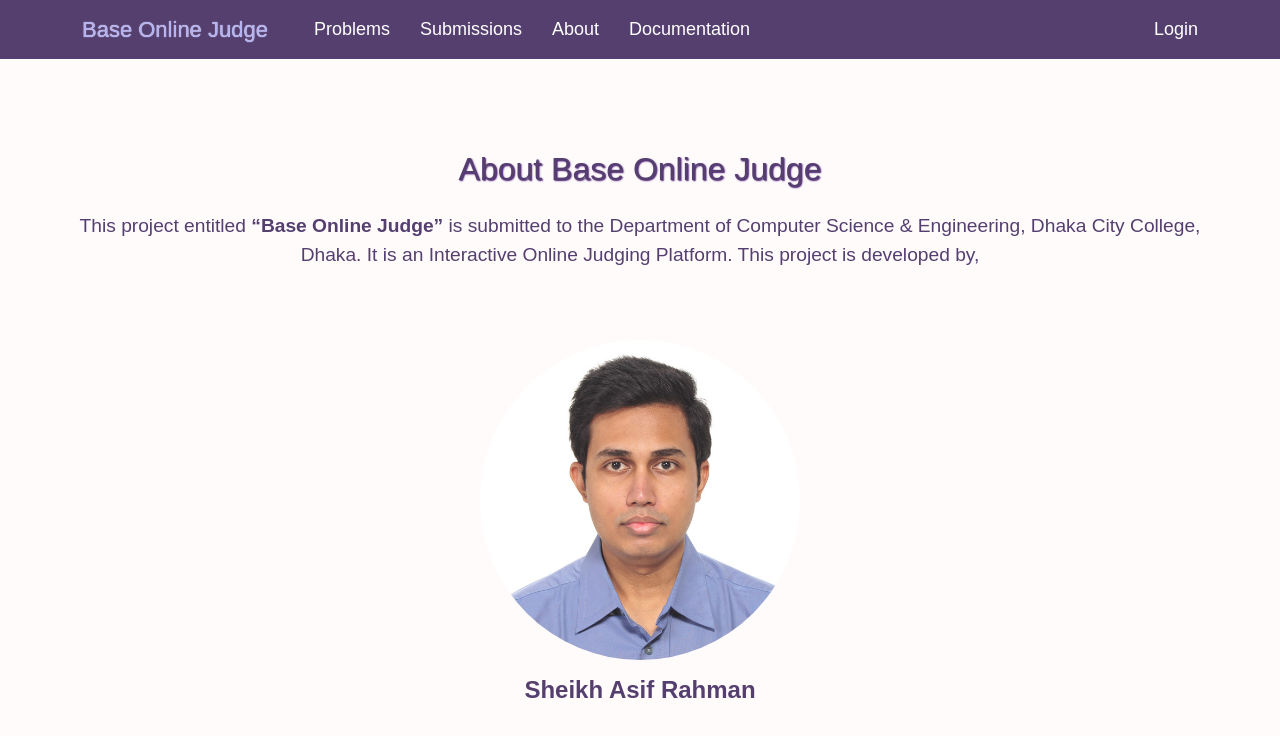
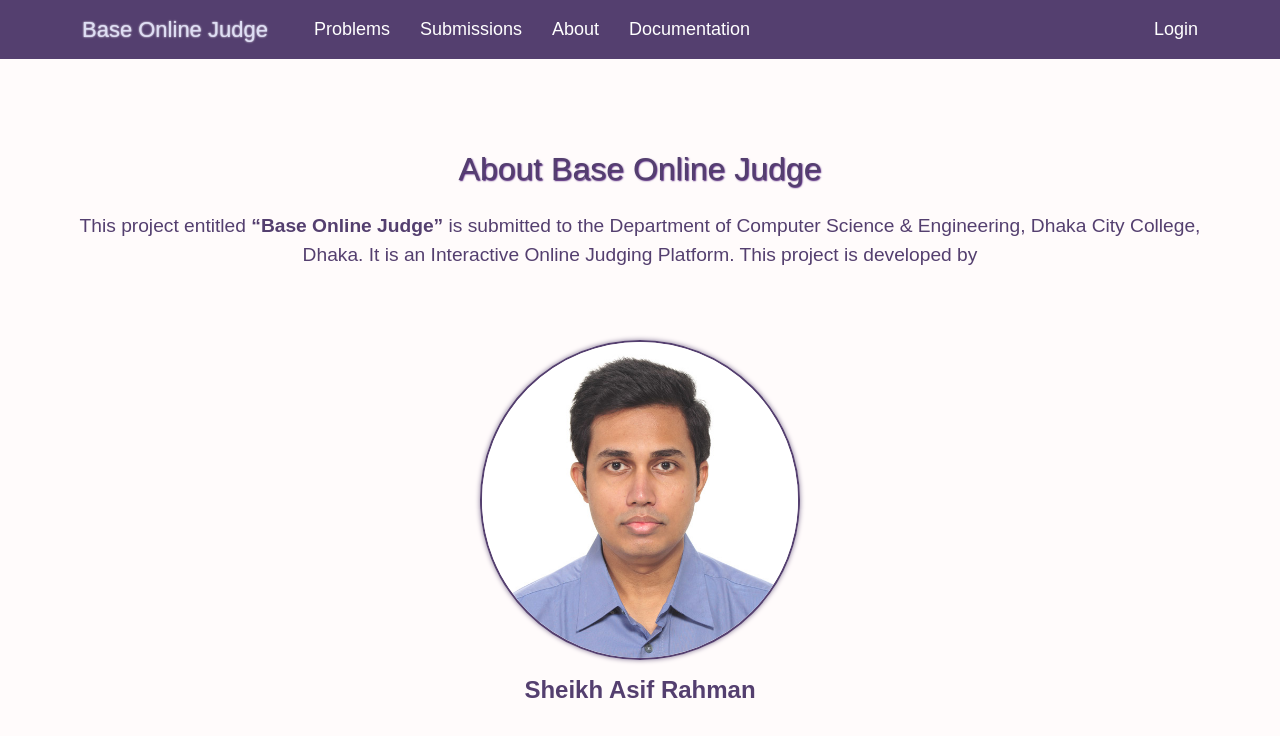
Before and after one commit to skasif48/base-online-judge, a React (Create React App) app: page /about in a window 1280 px wide. In both pictures the pointer is over the link "Base Online Judge". Shown: the top 736 px of the page. Built offline with nearby package versions, Linux system fonts and the light colour scheme; no server answers; a web font is replaced by a local one.

Commit message:
FIX: About Page Styling

```diff
--- a/src/components/About/About.css
+++ b/src/components/About/About.css
@@ -2,6 +2,9 @@
   width: 20em;
   height: 20em;
   border-radius: 50%;
+
+  border: 2px solid #543f6f;
+  box-shadow: 0px 0px 5px #847696;
 }
 
 .about-card {
--- a/src/components/About/About.js
+++ b/src/components/About/About.js
@@ -26,7 +26,7 @@ const About = () => {
 
           It is an Interactive Online Judging Platform.
 
-          This project is developed by,
+          This project is developed by
         </p>
       </div>
 
--- a/src/components/Navbar/Navbar.css
+++ b/src/components/Navbar/Navbar.css
@@ -5,8 +5,8 @@ a {
   transition: 0.2 ease-in-out;
 }
 a:hover {
-  color: #b4b2f3;
-  text-shadow: 0px 0px 1px #ffffff;
+  color: #dedef5;
+  text-shadow: 0px 0px 2px #ffffff;
 }
 .navbar-brand {
   font-size: 22px;
```
